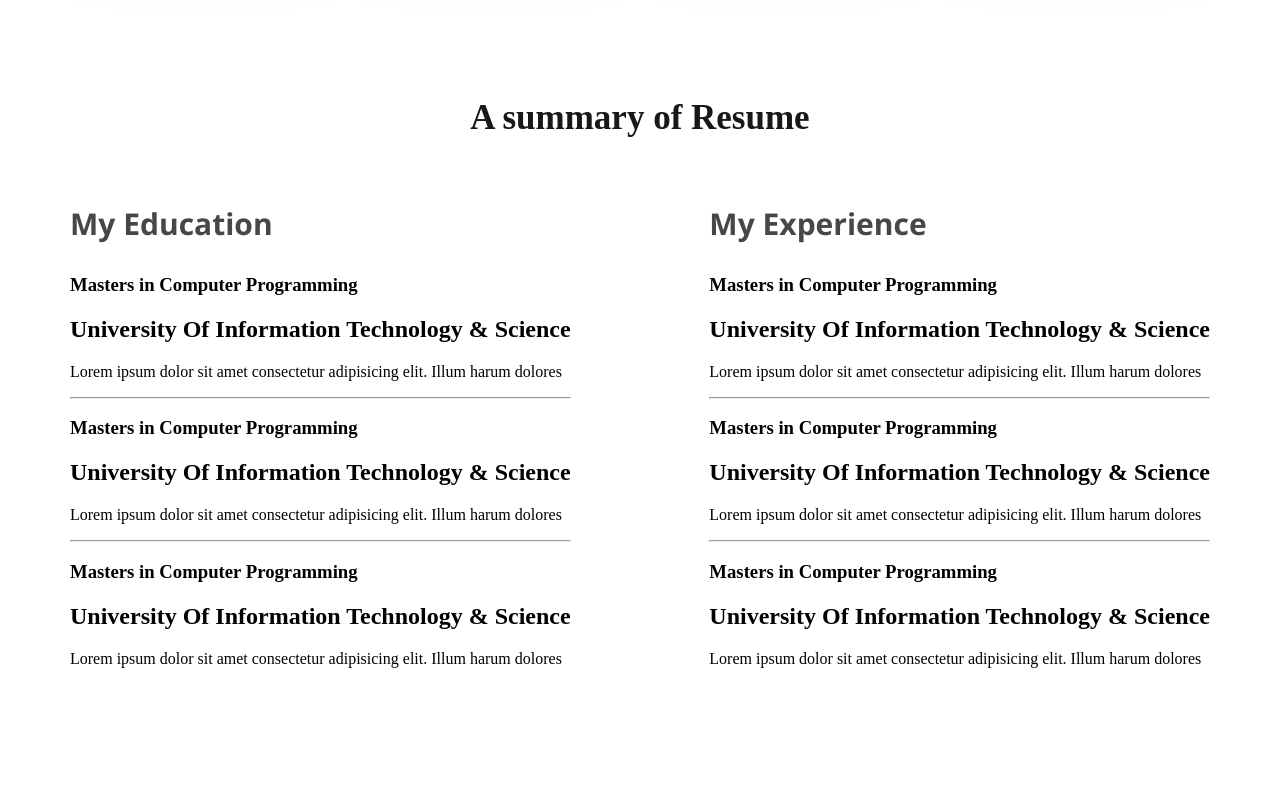
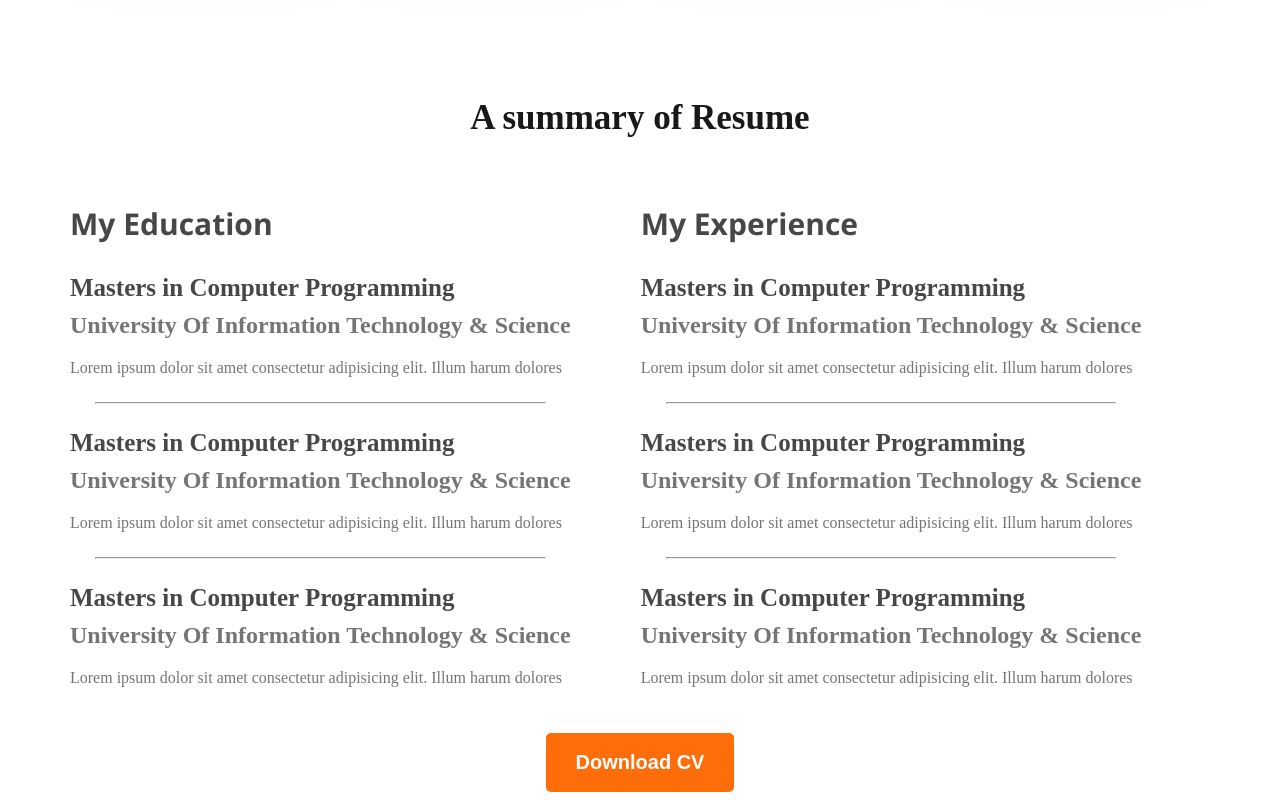
Before and after one commit to Smart-imran/web-developer-portfolio, a plain HTML site: page index.html in a window 1280 px wide. Shown: the part 1990-2790 px from the top of the page. Before the commit the page ends 2682 px from the top, so only its background shows below. Drawn offline with nearby package versions, Linux system fonts and the light colour scheme.

Commit message:
download-cv end

```diff
--- a/index.html
+++ b/index.html
@@ -175,6 +175,10 @@
                 </div>
             </div>
 
+            <div class="download-cv">
+                <button class="btn-primary">Download CV</button>
+            </div>
+
 
         </section>
     </main>
--- a/style/portfolio2.css
+++ b/style/portfolio2.css
@@ -171,5 +171,31 @@ main section{
 
 .resume-container{
     display: flex;
-    justify-content: space-between;
+    gap: 70px;
 }
+
+.resume-container hr{
+    margin: 25px;
+}
+
+.resume-item-title{
+    color: #474747;
+    font-size: 25px;
+    font-weight: 700;
+    margin-bottom: 10px;
+}
+
+.resume-item-institute{
+    color:#757575;
+    margin-bottom: 20px;
+    margin-top: 0px;
+}
+
+.resume-item-description{
+    color:#757575;
+}
+
+.download-cv{
+    margin-top: 30px;
+    text-align: center;
+}
```
